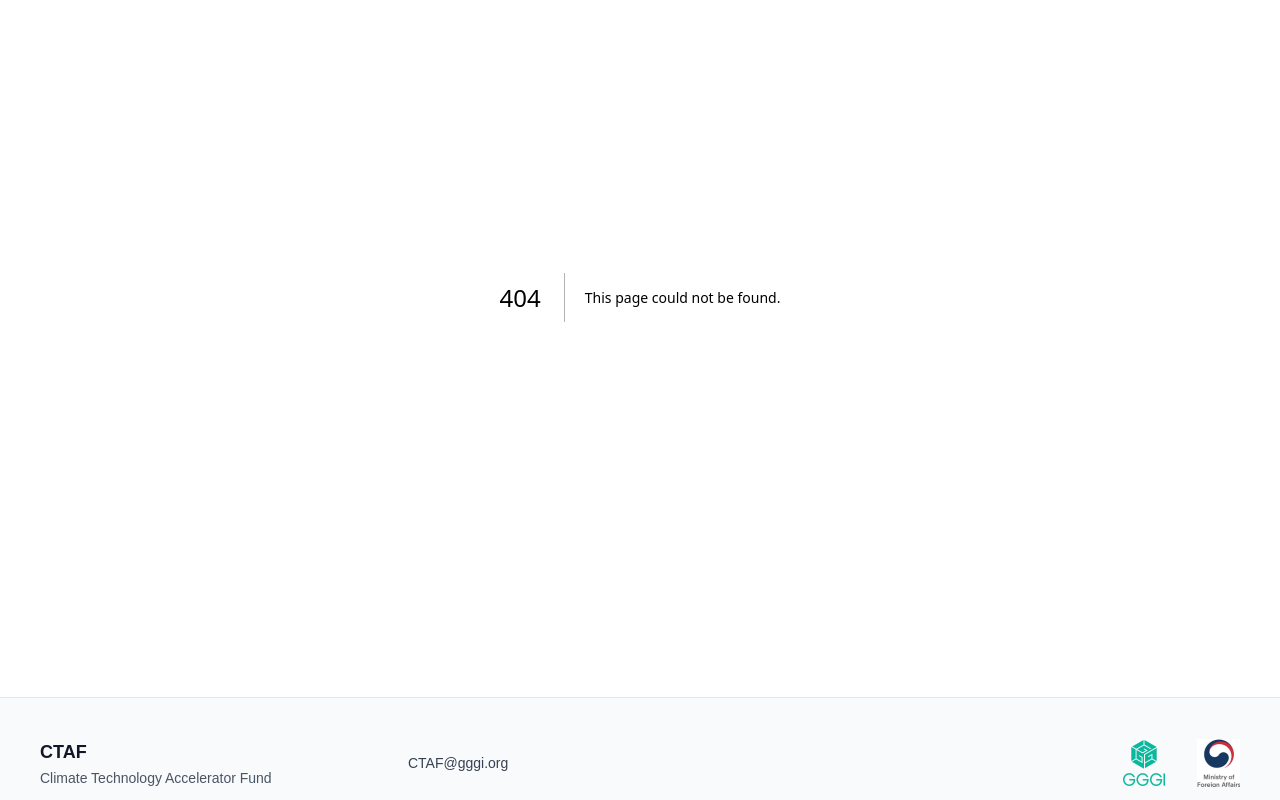
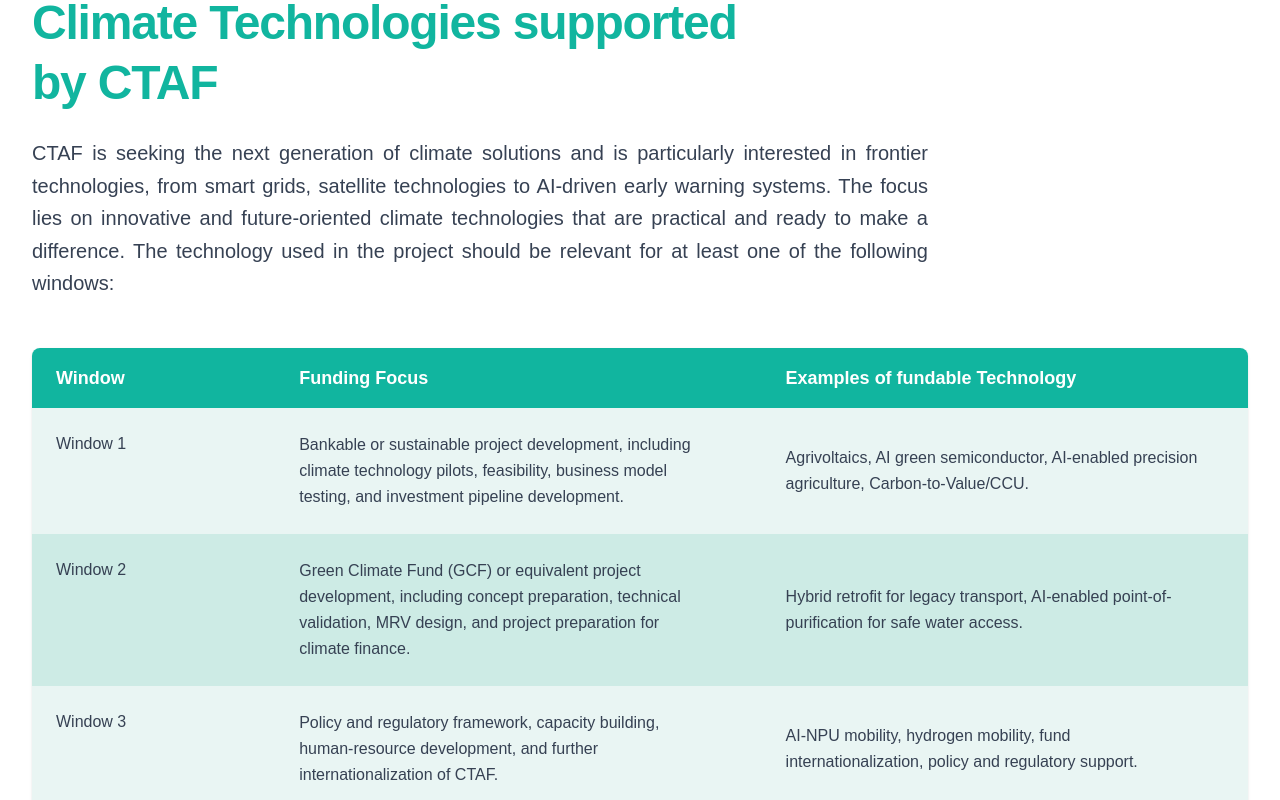
Before and after one commit to LzLLC2022/CPMS, a Next.js app: page /about/technologies in a window 1280 px wide. Before the commit this address had no page. Shown: the part 200-1000 px from the top of the page. Built offline with nearby package versions, Linux system fonts and the light colour scheme.

Commit message:
feat: add Climate Technologies supported by CTAF page

```diff
--- /dev/null
+++ b/src/app/about/technologies/page.tsx
@@ -0,0 +1,73 @@
+import React from 'react';
+
+export default function ClimateTechnologiesPage() {
+  return (
+    <div className="min-h-screen bg-white pb-24">
+      <div className="max-w-7xl mx-auto px-4 sm:px-6 lg:px-8 py-16 sm:py-24">
+
+        {/* Header Section */}
+        <div className="mb-12">
+          <h1 className="text-4xl font-extrabold text-[#11B59F] sm:text-5xl tracking-tight mb-6 max-w-4xl leading-tight">
+            Climate Technologies supported<br/>by CTAF
+          </h1>
+          <p className="text-xl text-gray-700 max-w-4xl leading-relaxed text-justify">
+            CTAF is seeking the next generation of climate solutions and is particularly interested
+            in frontier technologies, from smart grids, satellite technologies to AI-driven early
+            warning systems. The focus lies on innovative and future-oriented climate technologies
+            that are practical and ready to make a difference. The technology used in the project
+            should be relevant for at least one of the following windows:
+          </p>
+        </div>
+
+        {/* Table Section */}
+        <div className="overflow-x-auto rounded-t-lg shadow-sm border-b border-gray-200">
+          <table className="min-w-full text-left border-collapse">
+            <thead>
+              <tr className="bg-[#11B59F] text-white text-lg">
+                <th className="py-4 px-6 font-semibold w-1/5">Window</th>
+                <th className="py-4 px-6 font-semibold w-2/5">Funding Focus</th>
+                <th className="py-4 px-6 font-semibold w-2/5">Examples of fundable Technology</th>
+              </tr>
+            </thead>
+            <tbody className="text-gray-700 text-base">
+              {/* Row 1 */}
+              <tr className="bg-[#E9F5F3]">
+                <td className="py-6 px-6 align-top">Window 1</td>
+                <td className="py-6 px-6 align-top leading-relaxed pr-12">
+                  Bankable or sustainable project development, including climate technology pilots,
+                  feasibility, business model testing, and investment pipeline development.
+                </td>
+                <td className="py-6 px-6 align-middle leading-relaxed pr-12">
+                  Agrivoltaics, AI green semiconductor, AI-enabled precision agriculture, Carbon-to-Value/CCU.
+                </td>
+              </tr>
+              {/* Row 2 */}
+              <tr className="bg-[#CDEBE5]">
+                <td className="py-6 px-6 align-top">Window 2</td>
+                <td className="py-6 px-6 align-top leading-relaxed pr-12">
+                  Green Climate Fund (GCF) or equivalent project development, including concept preparation,
+                  technical validation, MRV design, and project preparation for climate finance.
+                </td>
+                <td className="py-6 px-6 align-middle leading-relaxed pr-12">
+                  Hybrid retrofit for legacy transport, AI-enabled point-of-purification for safe water access.
+                </td>
+              </tr>
+              {/* Row 3 */}
+              <tr className="bg-[#E9F5F3]">
+                <td className="py-6 px-6 align-top">Window 3</td>
+                <td className="py-6 px-6 align-top leading-relaxed pr-12">
+                  Policy and regulatory framework, capacity building, human-resource development,
+                  and further internationalization of CTAF.
+                </td>
+                <td className="py-6 px-6 align-middle leading-relaxed pr-12">
+                  AI-NPU mobility, hydrogen mobility, fund internationalization, policy and regulatory support.
+                </td>
+              </tr>
+            </tbody>
+          </table>
+        </div>
+
+      </div>
+    </div>
+  );
+}
```
